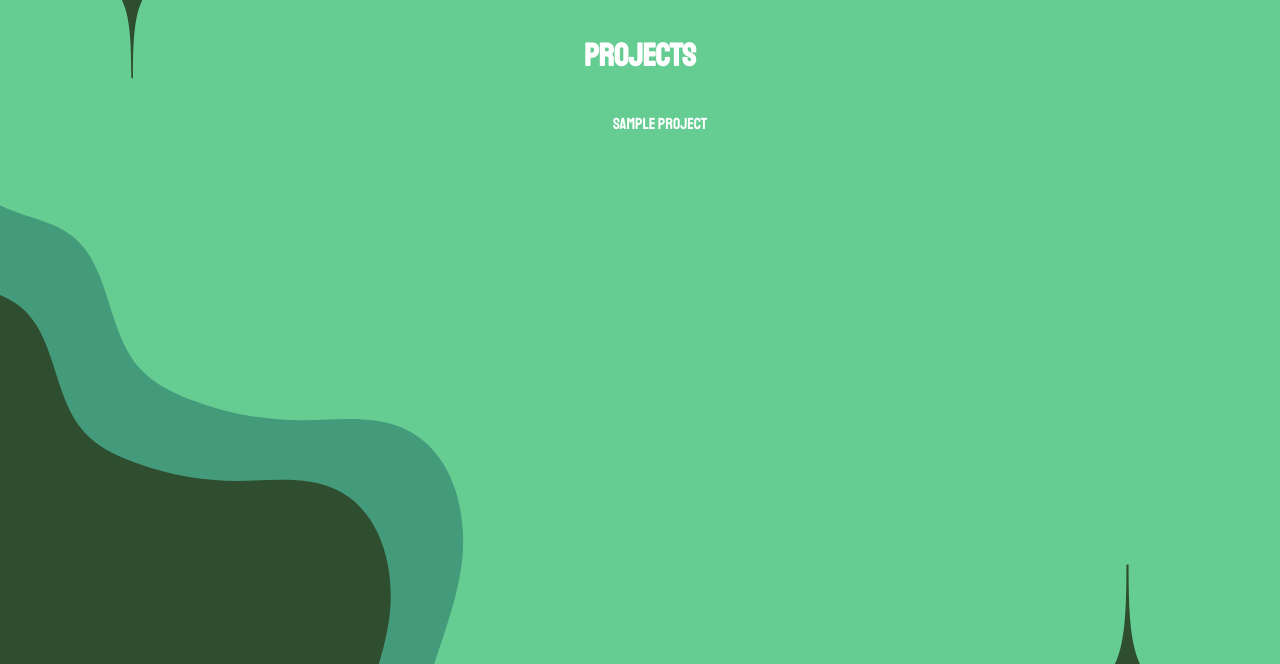
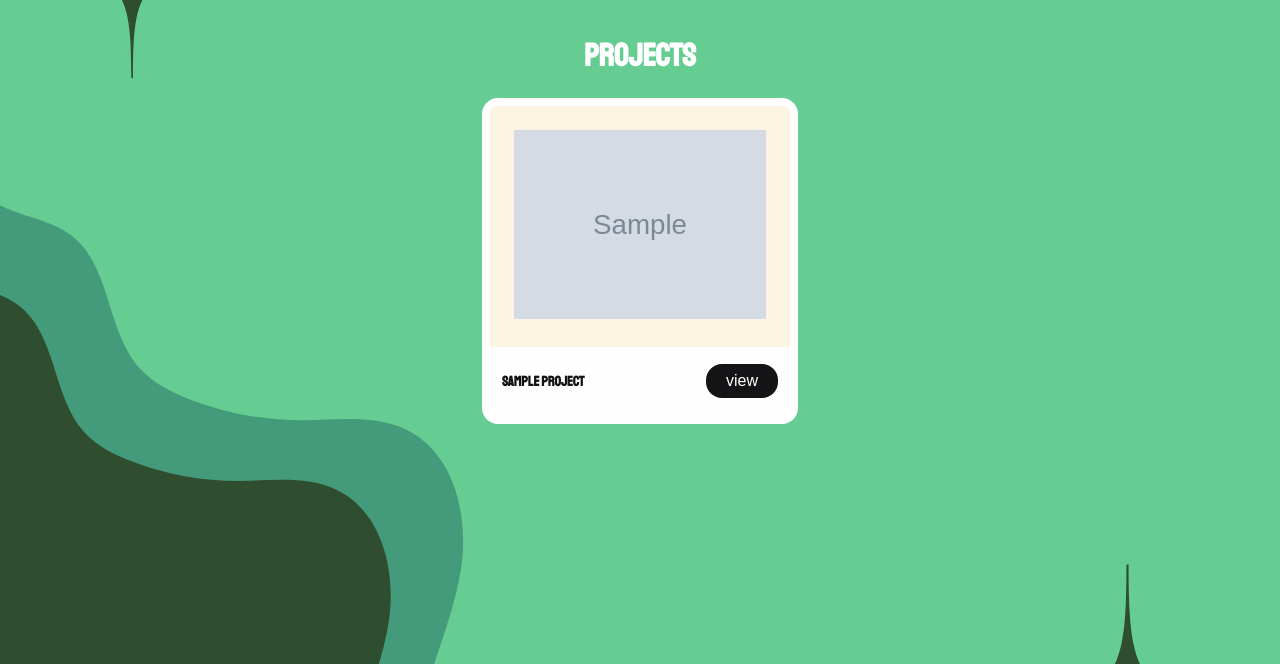
Before and after one commit to maviles7/miriam_assembled, a Django app: page /projects/ in a window 1280 px wide. Shown: the part 45-709 px from the top of the page. Run offline with Django 5.2, Linux system fonts and the light colour scheme; tables that the repository leaves empty hold one stand-in row (values such as "Sample post"); grey boxes marked "Sample" are stand-in pictures.

Commit message:
ugly  but w card

```diff
--- a/main_app/static/css/base.css
+++ b/main_app/static/css/base.css
@@ -159,3 +159,66 @@ form button[type="submit"] {
   padding: 0;
   margin: 0
 }
+
+.card {
+  margin: auto;
+  width: min(300px, 100%);
+  background-color: #fefefe;
+  border-radius: 1rem;
+  padding: 0.5rem;
+  color: #141417;
+}
+
+.card__hero {
+  background-color: #fef4e2;
+  border-radius: 0.5rem 0.5rem 0 0;
+  padding: 1.5rem;
+  font-size: 0.875rem;
+}
+
+.card__hero img {
+  width: 100%;
+  height: 100%;
+  object-fit: cover;
+}
+
+.card__footer {
+  display: flex;
+  justify-content: flex-start;
+  align-items: start;
+  flex-direction: column;
+  flex-wrap: nowrap;
+  padding: 0.75rem;
+  row-gap: 1rem;
+  font-weight: 700;
+  font-size: 0.875rem;
+}
+
+.card__btn {
+  width: 100%;
+  font-weight: 400;
+  border: none;
+  display: block;
+  cursor: pointer;
+  text-align: center;
+  padding: 0.5rem 1.25rem;
+  border-radius: 1rem;
+  background-color: #141417;
+  color: #fff;
+  font-size: 1rem;
+}
+
+@media (min-width: 340px) {
+  .card__footer {
+    flex-direction: row;
+    align-items: center;
+    justify-content: space-between;
+    gap: 1rem;
+  }
+}
+
+@media (min-width: 340px) {
+  .card__btn {
+    width: max-content;
+  }
+}
--- a/main_app/templates/projects/project_index.html
+++ b/main_app/templates/projects/project_index.html
@@ -4,8 +4,20 @@
     <h1>Projects</h1>
 
     {% for project in projects %}
-    <ul>
-        <a href="{% url 'project-detail' project.id %}"><li>{{ project.title }}</li></a>
+    <a href="{% url 'project-detail' project.id %}"><ul class="card"></a>
+        <section class="card__hero">
+            <img src="{{ project.image }}" alt="project image">
+        </section>
+
+        <footer class="card__footer">
+          <div class="card__job-summary">
+            <div class="card__job">
+              <p class="card__job-title">{{ project.title }}</p>
+            </div>
+          </div>
+          <button class="card__btn">view</button>
+        </footer>
+
     </ul>
     {% endfor%}
 
```
